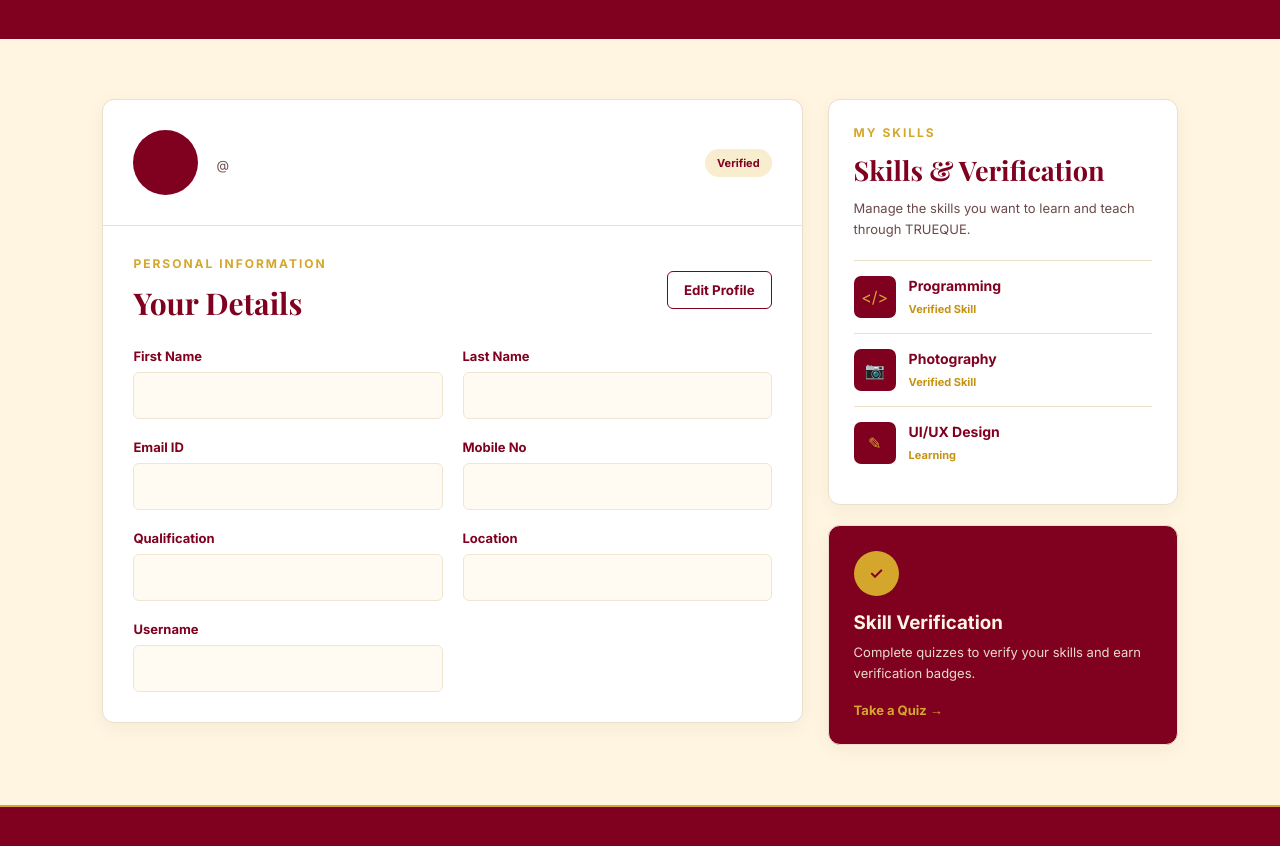
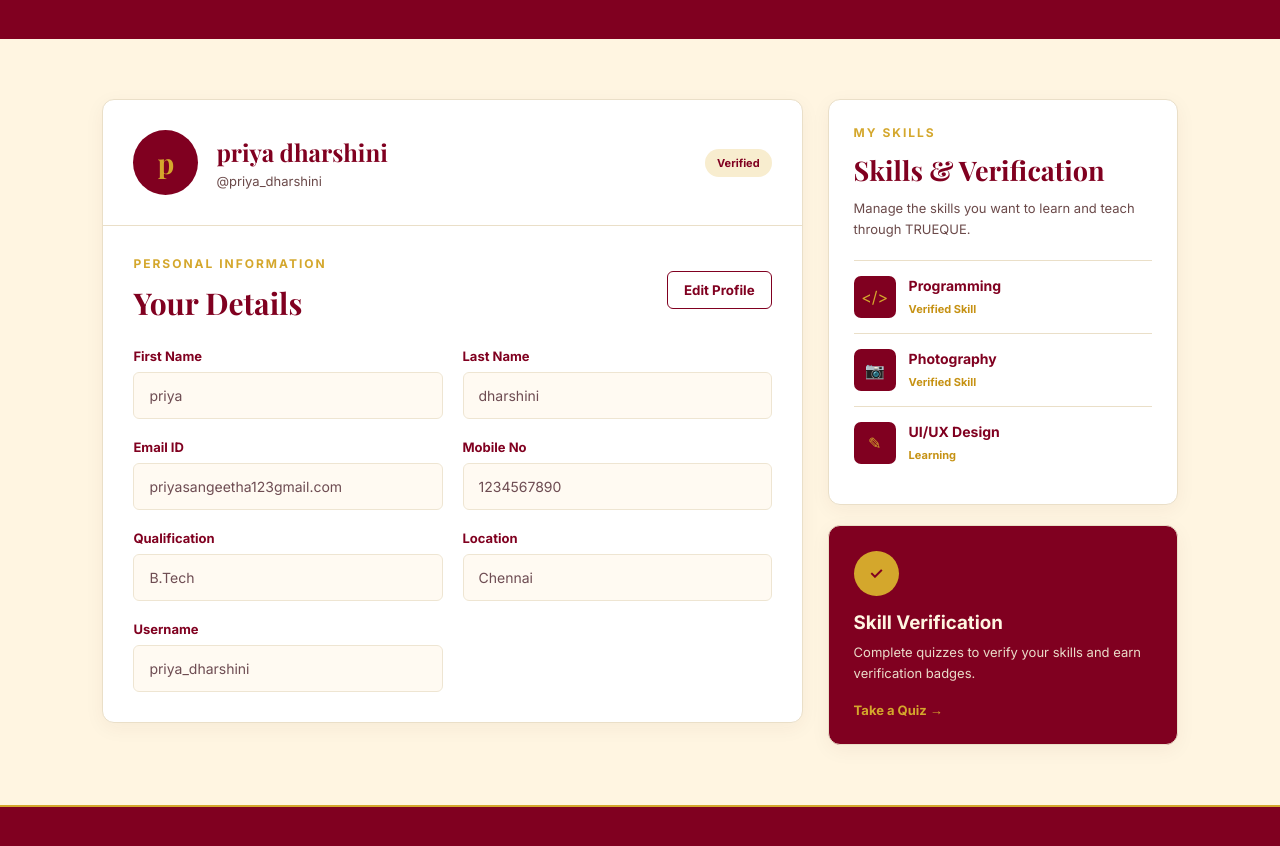
Before and after one commit to Sakeena19-cse/Trueque, a React (Vite) app: page /profile in a window 1280 px wide. Shown: the part 360-1206 px from the top of the page. Built offline with nearby package versions, Linux system fonts and the light colour scheme.

Commit message:
update Profile.jsx

```diff
--- a/src/pages/Profile.jsx
+++ b/src/pages/Profile.jsx
@@ -4,13 +4,13 @@ function Profile() {
   const [isEditing, setIsEditing] = useState(false);
 
   const [profile, setProfile] = useState({
-    firstName: "",
-    lastName: "",
-    email: "",
-    mobile: "",
-    qualification: "",
-    location: "",
-    username: "",
+    firstName: "priya",
+    lastName: "dharshini",
+    email: "priyasangeetha123gmail.com",
+    mobile: "1234567890",
+    qualification: "B.Tech",
+    location: "Chennai",
+    username: "priya_dharshini",
   });
 
   const handleChange = (e) => {
```
